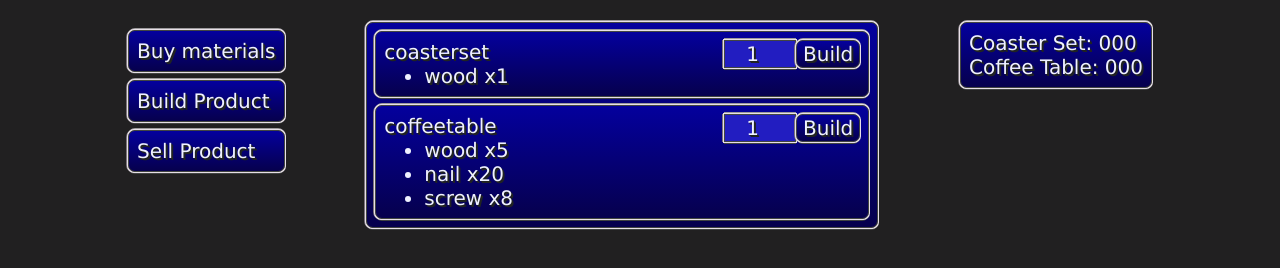
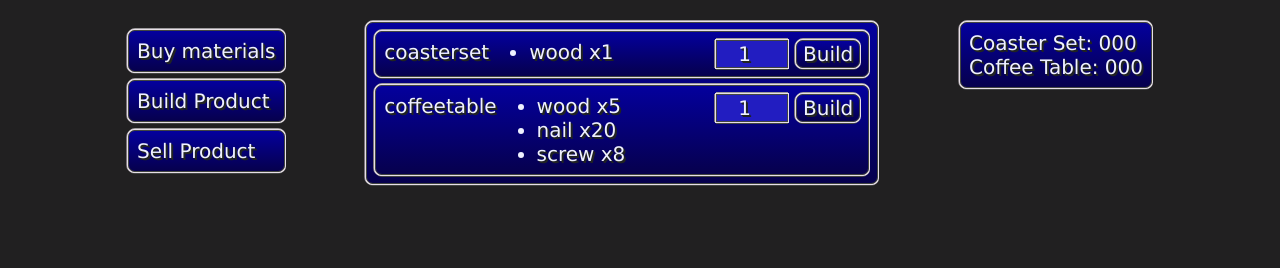
Before and after one commit to cwest9400/unitbuilder, a plain HTML site: page index.html in a window 1280 px wide. Both pictures are taken after a click on the button "Build Product". Shown: the part 242-510 px from the top of the page. Drawn offline with Linux system fonts and the light colour scheme.

Commit message:
refactoring build product container for easier styling

```diff
--- a/main.js
+++ b/main.js
@@ -350,6 +350,7 @@ document.getElementById("actionBuild").addEventListener("click", function () {
 
         //create a div to hold the product name and material list
         let productDiv = document.createElement("div");
+        productDiv.classList.add("productDiv");
 
         //display product name and required materials
         let productName = document.createElement("p");
@@ -368,6 +369,7 @@ document.getElementById("actionBuild").addEventListener("click", function () {
 
         //create div to hold input and build button
         let buildDiv = document.createElement("div");
+        buildDiv.classList.add("buildDiv");
 
         //create input field and build button
         let quantityInput = document.createElement("input");
--- a/style.css
+++ b/style.css
@@ -402,3 +402,13 @@ text-align: left;
   opacity: 0;
   transition: opacity 1s ease-out;
 }
+
+.productDiv {
+  display: flex;
+}
+
+.buildDiv {
+  display: flex;
+  justify-content: flex-end;
+  gap: 8px;
+}
```
